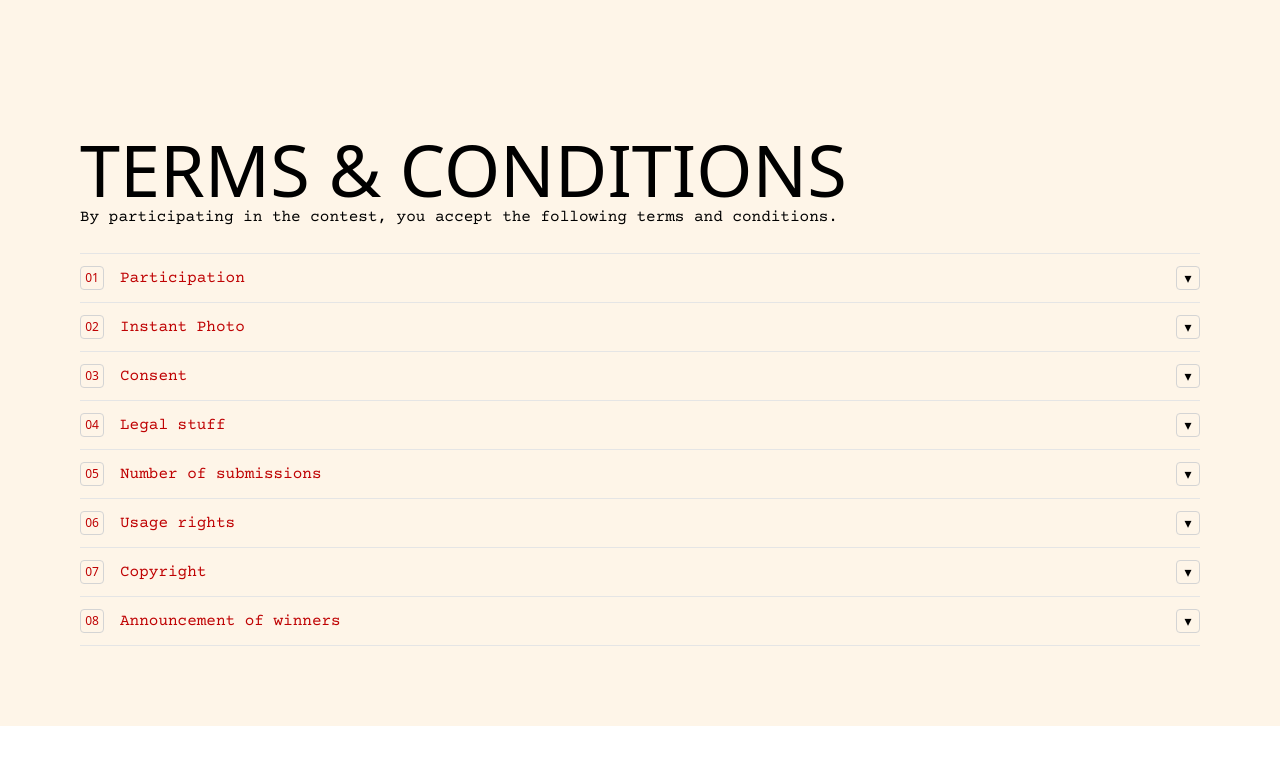
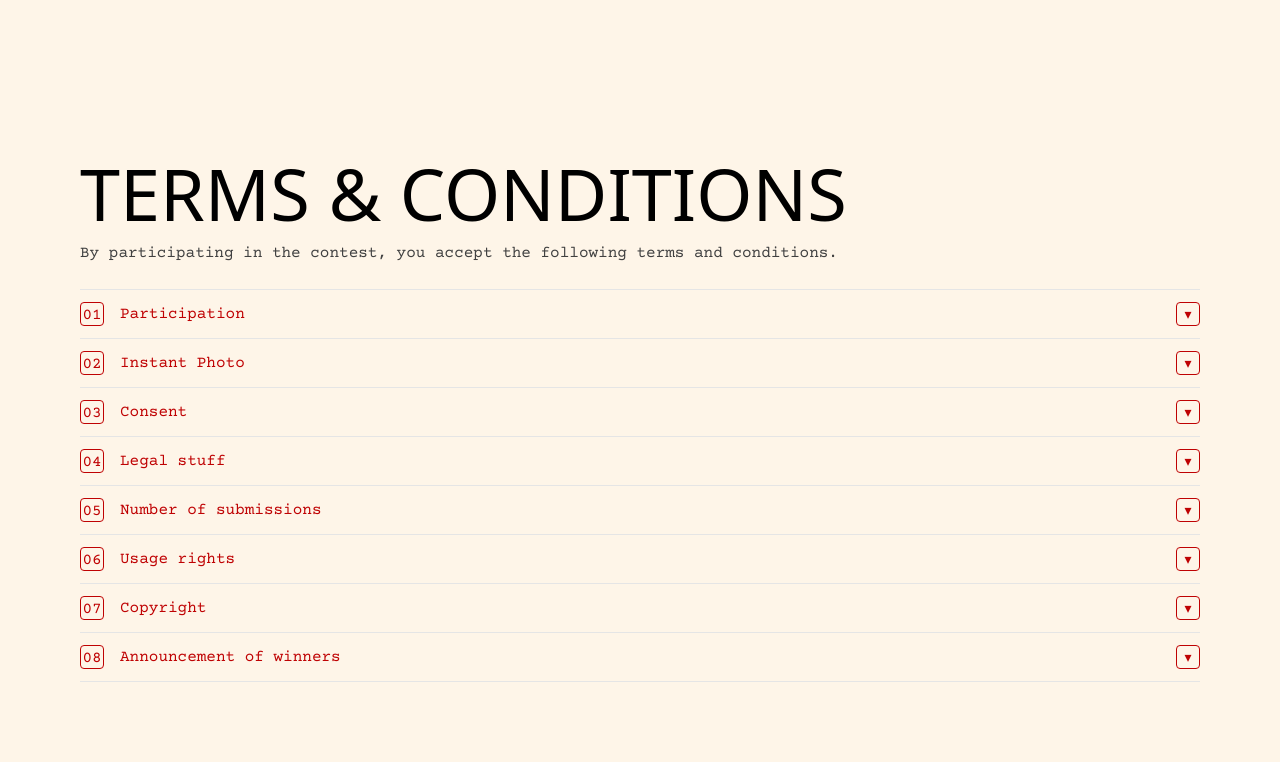
Before and after one commit to embu0002/InstantDay, an Astro site: page /info in a window 1280 px wide. Shown: the part 1930-2692 px from the top of the page. Before the commit the page ends 2656 px from the top, so only its background shows below. Built offline with nearby package versions, Linux system fonts and the light colour scheme; Astro itself is replaced by a stand-in of ours; a web font is replaced by a local one.

Commit message:
t&c_broedtekst

```diff
--- a/src/pages/info.astro
+++ b/src/pages/info.astro
@@ -37,7 +37,7 @@ import "../styles/global.css";
               <h2 class="font-h2 text-3xl md:text-7xl inline-flex items-end">
                 WHO ARE WE?
               </h2>
-              <div class="font-broedtekst font-thin">
+              <div class="font-broedtekst font-thin mt-3 max-w-3xl text-sm md:text-base text-neutral-700">
                 <p class="max-w-full lg:max-w-2xl">
                   Instant Day is a small project run by a couple of lecturers from the Multimedia Design programme at EK - Business Academy Copenhagen.
                 </p>
@@ -51,7 +51,6 @@ import "../styles/global.css";
             </div>
 
             <div class="lg:col-span-4 flex justify-end">
-              <!-- Ready for custom image -->
               <img src="/grafik1.png" alt="Grafik 1" class="w-2/3 ml-32" />
             </div>
           </div>
@@ -63,7 +62,7 @@ import "../styles/global.css";
             SUBMISSIONS WILL BE REVIEWED BY
           </h2>
 
-          <p class="font-broedtekst font-thinmt-3 max-w-3xl text-sm md:text-base text-neutral-700">
+          <p class="font-broedtekst font-thin mt-3 max-w-3xl text-sm md:text-base text-neutral-700">
             The competition will be evaluated by assistant lecturers from the Multimedia
             Design programme at KEA as well as students enrolled in the programme.
           </p>
@@ -113,7 +112,7 @@ import "../styles/global.css";
           <h2 class="font-h2 text-3xl md:text-7xl inline-flex items-end">
             TERMS &amp; CONDITIONS
           </h2>
-          <p class="font-broedtekst font-thin">
+          <p class="font-broedtekst font-thin mt-3 max-w-3xl text-sm md:text-base text-neutral-700">
             By participating in the contest, you accept the following terms and conditions.
           </p>
 
@@ -126,12 +125,12 @@ import "../styles/global.css";
                 >
                   <span class="flex items-center gap-4">
                     <span
-                      class="inline-grid place-items-center w-6 h-6 text-xs font-medium border border-neutral-300 rounded text-[#BF0203]"
+                      class="inline-grid place-items-center w-6 h-6 font-broedtekst font-thin border border-[#BF0203] rounded text-[#BF0203]"
                     >01</span>
                     <span class="font-broedtekst font-thin text-[#BF0203]">Participation</span>
                   </span>
                   <span
-                    class="w-6 h-6 grid place-items-center text-sm border border-neutral-300 rounded transition-transform group-open:rotate-180"
+                    class="w-6 h-6 grid place-items-center text-sm border border-[#BF0203] text-[#BF0203] rounded transition-transform group-open:rotate-180"
                     aria-hidden="true"
                   >▾</span>
                 </summary>
@@ -146,10 +145,10 @@ import "../styles/global.css";
               <details class="group">
                 <summary class="flex items-center justify-between gap-4 cursor-pointer list-none select-none py-3">
                   <span class="flex items-center gap-4">
-                    <span class="inline-grid place-items-center w-6 h-6 text-xs font-medium border border-neutral-300 rounded text-[#BF0203]">02</span>
+                    <span class="inline-grid place-items-center w-6 h-6 font-broedtekst font-thin border border-[#BF0203] rounded text-[#BF0203]">02</span>
                     <span class="font-broedtekst font-thin text-[#BF0203]">Instant Photo</span>
                   </span>
-                  <span class="w-6 h-6 grid place-items-center text-sm border border-neutral-300 rounded transition-transform group-open:rotate-180">▾</span>
+                  <span class="w-6 h-6 grid place-items-center text-sm border border-[#BF0203] text-[#BF0203] rounded transition-transform group-open:rotate-180">▾</span>
                 </summary>
                 <p class="font-broedtekst font-thin">
                   Every submission has to be an analogue instant photo - not a digital montage made in a photo editing suite. The instant can be made in various ways, with analogue instant cameras, digital instant cameras like ie. the Fujifilm EVO or scan-and-print tools like ie. the Polaroid Lab. The instant photo can be manipulated with analogue processes - the organizers encourage instant photography experiments. The submission can depict the instant photo in many ways: As a flat scan without or without the instant photo frame, as a photo showing the instants in a frame, on the wall etc. The instant doesn’t need to be just one photo: It can be a panorama or collage of multiple instants that make up one submission.
@@ -162,10 +161,10 @@ import "../styles/global.css";
               <details class="group">
                 <summary class="flex items-center justify-between gap-4 cursor-pointer list-none select-none py-3">
                   <span class="flex items-center gap-4">
-                    <span class="inline-grid place-items-center w-6 h-6 text-xs font-medium border border-neutral-300 rounded text-[#BF0203]">03</span>
+                    <span class="inline-grid place-items-center w-6 h-6 font-broedtekst font-thin border border-[#BF0203] rounded text-[#BF0203]">03</span>
                     <span class="font-broedtekst font-thin text-[#BF0203]">Consent</span>
                   </span>
-                  <span class="w-6 h-6 grid place-items-center text-sm border border-neutral-300 rounded transition-transform group-open:rotate-180">▾</span>
+                  <span class="w-6 h-6 grid place-items-center text-sm border border-[#BF0203] text-[#BF0203] rounded transition-transform group-open:rotate-180">▾</span>
                 </summary>
                 <p class="font-broedtekst font-thin">
                   It is prohibited to upload photographs of people who have not given consent to the publication of the image. Images of people in private or embarrassing situations, regardless of whether they are photographed in a public place, are not allowed.
@@ -178,10 +177,10 @@ import "../styles/global.css";
               <details class="group">
                 <summary class="flex items-center justify-between gap-4 cursor-pointer list-none select-none py-3">
                   <span class="flex items-center gap-4">
-                    <span class="inline-grid place-items-center w-6 h-6 text-xs font-medium border border-neutral-300 rounded text-[#BF0203]">04</span>
+                    <span class="inline-grid place-items-center w-6 h-6 font-broedtekst font-thin border border-[#BF0203] rounded text-[#BF0203]">04</span>
                     <span class="font-broedtekst font-thin text-[#BF0203]">Legal stuff</span>
                   </span>
-                  <span class="w-6 h-6 grid place-items-center text-sm border border-neutral-300 rounded transition-transform group-open:rotate-180">▾</span>
+                  <span class="w-6 h-6 grid place-items-center text-sm border border-[#BF0203] text-[#BF0203] rounded transition-transform group-open:rotate-180">▾</span>
                 </summary>
                 <p class="font-broedtekst font-thin">
                   The organizers reserve the right to disqualify any participant who violates these conditions. The organizers assume no responsibility for any loss, damage or injury that may arise as a result of participation in the competition or the use of prizes. Participants release the organizers from any claim, lawsuit or liability related to their participation in the competition.
@@ -194,10 +193,10 @@ import "../styles/global.css";
               <details class="group">
                 <summary class="flex items-center justify-between gap-4 cursor-pointer list-none select-none py-3">
                   <span class="flex items-center gap-4">
-                    <span class="inline-grid place-items-center w-6 h-6 text-xs font-medium border border-neutral-300 rounded text-[#BF0203]">05</span>
+                    <span class="inline-grid place-items-center w-6 h-6 font-broedtekst font-thin border border-[#BF0203] rounded text-[#BF0203]">05</span>
                     <span class="font-broedtekst font-thin text-[#BF0203]">Number of submissions</span>
                   </span>
-                  <span class="w-6 h-6 grid place-items-center text-sm border border-neutral-300 rounded transition-transform group-open:rotate-180">▾</span>
+                  <span class="w-6 h-6 grid place-items-center text-sm border border-[#BF0203] text-[#BF0203] rounded transition-transform group-open:rotate-180">▾</span>
                 </summary>
                 <p class="font-broedtekst font-thin">
                   You can enter the competition with a total of five submissions.
@@ -210,10 +209,10 @@ import "../styles/global.css";
               <details class="group">
                 <summary class="flex items-center justify-between gap-4 cursor-pointer list-none select-none py-3">
                   <span class="flex items-center gap-4">
-                    <span class="inline-grid place-items-center w-6 h-6 text-xs font-medium border border-neutral-300 rounded text-[#BF0203]">06</span>
+                    <span class="inline-grid place-items-center w-6 h-6 font-broedtekst font-thin border border-[#BF0203] rounded text-[#BF0203]">06</span>
                     <span class="font-broedtekst font-thin text-[#BF0203]">Usage rights</span>
                   </span>
-                  <span class="w-6 h-6 grid place-items-center text-sm border border-neutral-300 rounded transition-transform group-open:rotate-180">▾</span>
+                  <span class="w-6 h-6 grid place-items-center text-sm border border-[#BF0203] text-[#BF0203] rounded transition-transform group-open:rotate-180">▾</span>
                 </summary>
                 <p class="font-broedtekst font-thin">
                   By submitting one or more images and thereby participating in the competition, you agree that the image may be used for the promotion of the photo competition and possibly in physical exhibition spaces afterwards. The organizers will credit the participants wherever practical and reasonably possible.
@@ -226,10 +225,10 @@ import "../styles/global.css";
               <details class="group">
                 <summary class="flex items-center justify-between gap-4 cursor-pointer list-none select-none py-3">
                   <span class="flex items-center gap-4">
-                    <span class="inline-grid place-items-center w-6 h-6 text-xs font-medium border border-neutral-300 rounded text-[#BF0203]">07</span>
+                    <span class="inline-grid place-items-center w-6 h-6 font-broedtekst font-thin border border-[#BF0203] rounded text-[#BF0203]">07</span>
                     <span class="font-broedtekst font-thin text-[#BF0203]">Copyright</span>
                   </span>
-                  <span class="w-6 h-6 grid place-items-center text-sm border border-neutral-300 rounded transition-transform group-open:rotate-180">▾</span>
+                  <span class="w-6 h-6 grid place-items-center text-sm border border-[#BF0203] text-[#BF0203] rounded transition-transform group-open:rotate-180">▾</span>
                 </summary>
                 <p class="font-broedtekst font-thin">
                   You must be the author of the submitted instants and have the rights to publish them. The instants must be free of third party rights. Participants retain all copyright in their submitted instants. By submitting instants to the competition, participants grant the organizers a non-exclusive license to use, reproduce and publish the submitted images in connection with the promotion of the competition, including on social media platforms, websites and printed materials. The organizers will credit the participants wherever practical and reasonable.
@@ -242,10 +241,10 @@ import "../styles/global.css";
               <details class="group">
                 <summary class="flex items-center justify-between gap-4 cursor-pointer list-none select-none py-3">
                   <span class="flex items-center gap-4">
-                    <span class="inline-grid place-items-center w-6 h-6 text-xs font-medium border border-neutral-300 rounded text-[#BF0203]">08</span>
+                    <span class="inline-grid place-items-center w-6 h-6 font-broedtekst font-thin border border-[#BF0203] rounded text-[#BF0203]">08</span>
                     <span class="font-broedtekst font-thin text-[#BF0203]">Announcement of winners</span>
                   </span>
-                  <span class="w-6 h-6 grid place-items-center text-sm border border-neutral-300 rounded transition-transform group-open:rotate-180">▾</span>
+                  <span class="w-6 h-6 grid place-items-center text-sm border border-[#BF0203] text-[#BF0203] rounded transition-transform group-open:rotate-180">▾</span>
                 </summary>
                 <p class="font-broedtekst font-thin">
                   The winners of the competition will be announced on the official website and/or social media platforms of the organizers. By participating in the competition, the winners consent to the publication of their names and submitted photos for promotional purposes.
```
